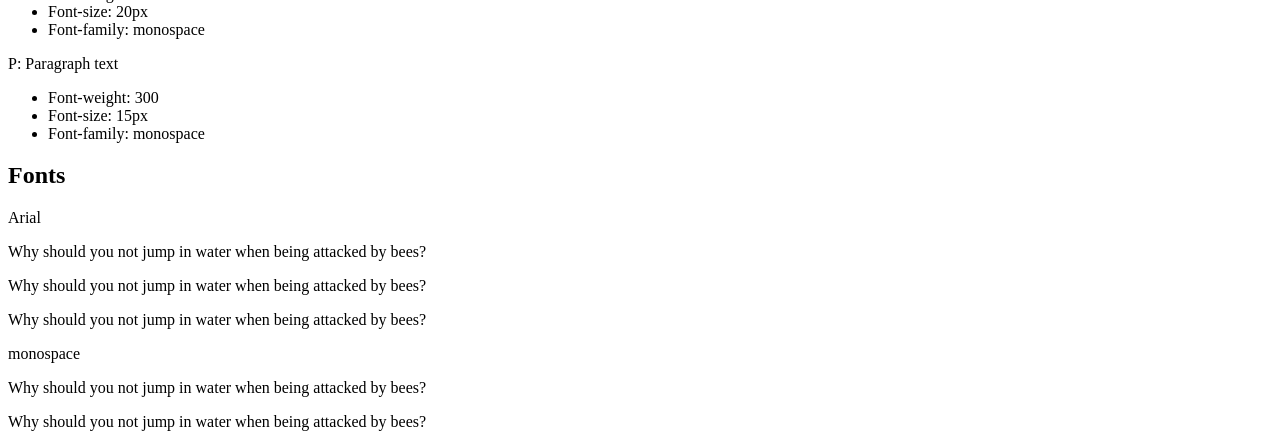
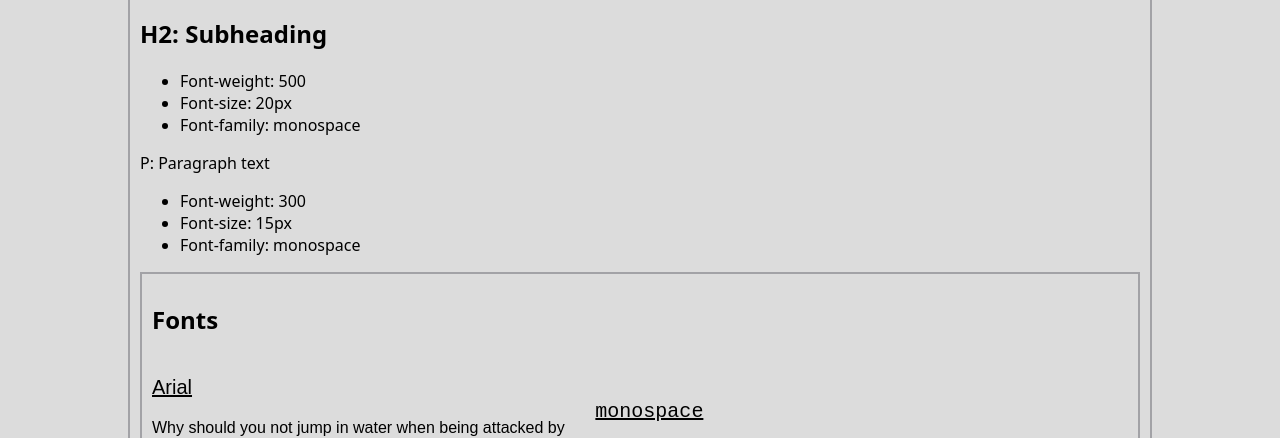
Before and after one commit to JonathanBley/Style-guide-by-JB, a plain HTML site: page index.html in a window 1280 px wide. Shown: the part 323-761 px from the top of the page. Drawn offline with Linux system fonts and the light colour scheme.

Commit message:
Update index.html

```diff
--- a/index.html
+++ b/index.html
@@ -3,7 +3,7 @@
 <html>
   <head>
      <title>style guide JB</title>
-     <link href='styles.css' type="text/css" rel='stylesheet'>
+     <link href='style.css' type="text/css" rel='stylesheet'>
      <link rel="preconnect" href="https://fonts.googleapis.com">
 <link rel="preconnect" href="https://fonts.gstatic.com" crossorigin>
 <link href="https://fonts.googleapis.com/css2?family=Montserrat&display=swap" rel="stylesheet">
```
